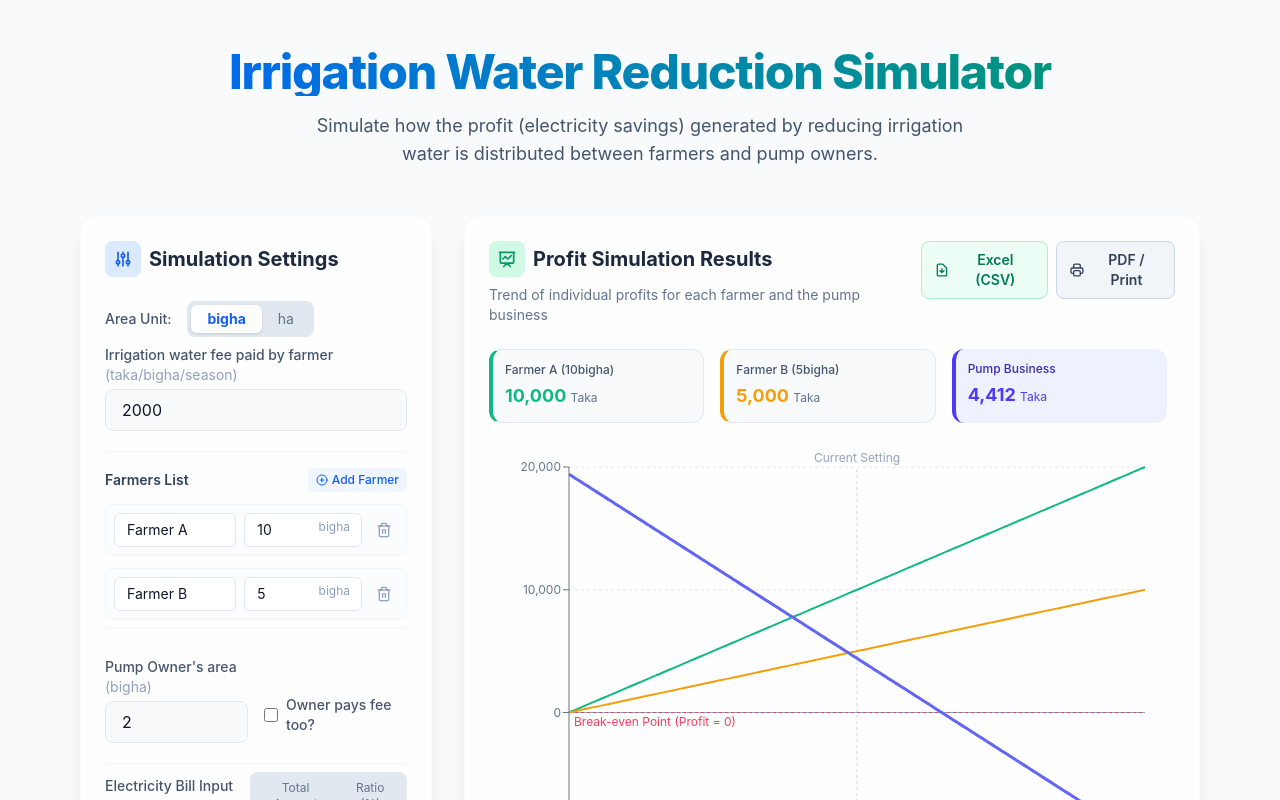
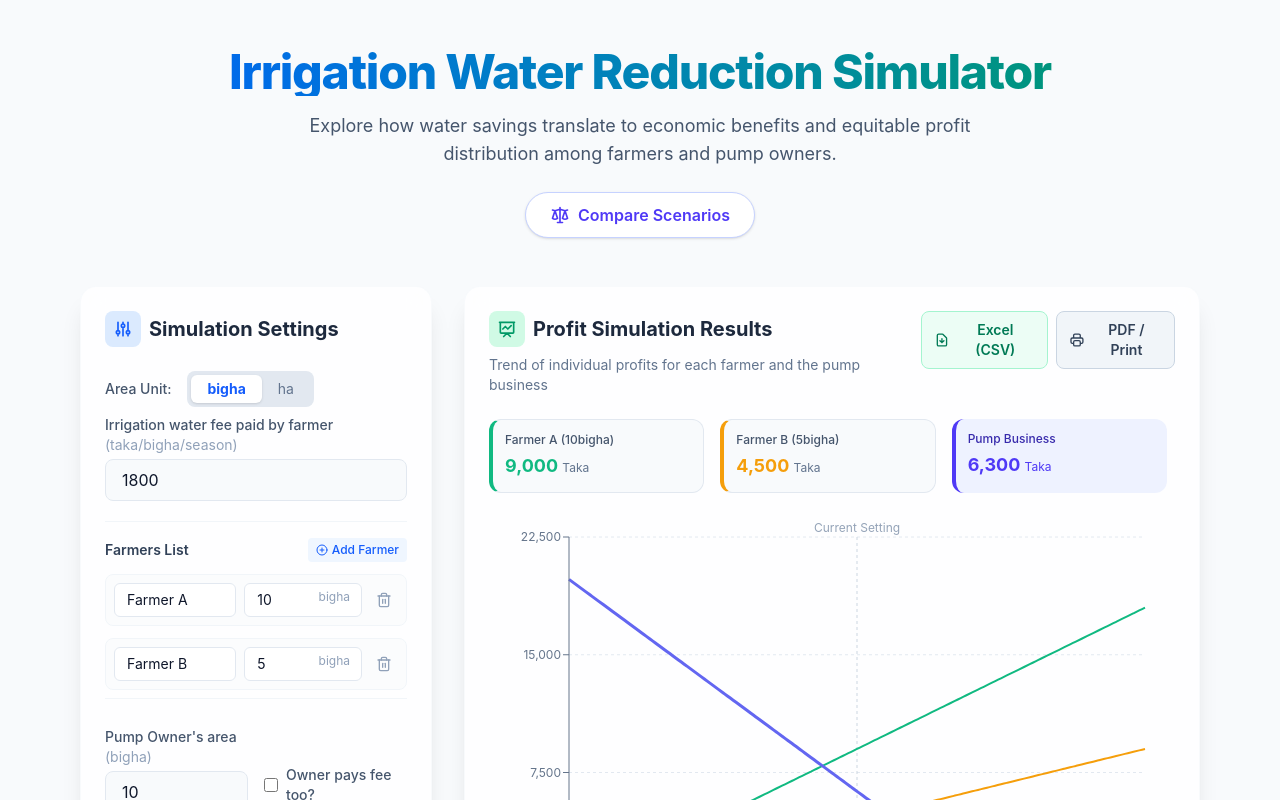
Before and after one commit to akamiyat-cyber/irrigation-simulator, a React (Vite) app: page / in a window 1280 px wide. Shown: the top 800 px of the page. Built offline with nearby package versions, Linux system fonts and the light colour scheme.

Commit message:
Add scenario comparison mode (split screen)

```diff
--- a/src/App.tsx
+++ b/src/App.tsx
@@ -3,28 +3,51 @@ import { InputForm } from './components/InputForm';
 import { SimulationChart } from './components/SimulationChart';
 import type { SimulationParams } from './types';
 
-function App() {
-  const [params, setParams] = useState<SimulationParams>({
-    fee: 2000,
-    farmers: [
+const INITIAL_FARMERS = [
   { id: '1', name: 'Farmer A', area: 10 },
   { id: '2', name: 'Farmer B', area: 5 }
-    ],
-    pumpOwnerArea: 2,
+];
+
+const INITIAL_PARAMS: SimulationParams = {
+  fee: 1800,
+  farmers: INITIAL_FARMERS,
+  pumpOwnerArea: 10,
   doesPumpOwnerPayFee: false,
-    pumpOwnerFee: 1500,
+  pumpOwnerFee: 1800,
   areaUnit: 'bigha',
+  electricityInputMode: 'total',
   electricity: 15000,
+  electricityRatio: 40,
   waterReductionRate: 20,
   returnRate: 50,
-  });
+};
+
+function App() {
+  const [params, setParams] = useState<SimulationParams>(INITIAL_PARAMS);
+  const [paramsB, setParamsB] = useState<SimulationParams>(INITIAL_PARAMS);
+  const [isCompareMode, setIsCompareMode] = useState(false);
 
   const handleParamChange = (key: keyof SimulationParams | Partial<SimulationParams>, value?: any) => {
-    if (typeof key === 'object') {
-      setParams((prev) => ({ ...prev, ...key }));
-    } else if (value !== undefined) {
-      setParams((prev) => ({ ...prev, [key]: value }));
+    if (typeof key === 'string') {
+      setParams(prev => ({ ...prev, [key]: value }));
+    } else {
+      setParams(prev => ({ ...prev, ...key }));
     }
+  };
+
+  const handleParamChangeB = (key: keyof SimulationParams | Partial<SimulationParams>, value?: any) => {
+    if (typeof key === 'string') {
+      setParamsB(prev => ({ ...prev, [key]: value }));
+    } else {
+      setParamsB(prev => ({ ...prev, ...key }));
+    }
+  };
+
+  const toggleCompareMode = () => {
+    if (!isCompareMode) {
+      setParamsB(JSON.parse(JSON.stringify(params)));
+    }
+    setIsCompareMode(!isCompareMode);
   };
 
   return (
@@ -39,12 +62,52 @@ function App() {
           <h1 className="text-4xl md:text-5xl font-extrabold text-transparent bg-clip-text bg-gradient-to-r from-blue-600 to-emerald-600 print:text-black mb-4 tracking-tight">
             Irrigation Water Reduction Simulator
           </h1>
-          <p className="text-lg text-slate-600 max-w-2xl mx-auto">
-            Simulate how the profit (electricity savings) generated by reducing irrigation water is distributed between farmers and pump owners.
+          <p className="text-lg text-slate-600 max-w-2xl mx-auto mb-6">
+            Explore how water savings translate to economic benefits and equitable profit distribution among farmers and pump owners.
           </p>
+          <button
+            onClick={toggleCompareMode}
+            className={`inline-flex items-center gap-2 px-6 py-2.5 rounded-full font-semibold transition-all shadow-sm print:hidden ${isCompareMode ? 'bg-indigo-600 text-white hover:bg-indigo-700 shadow-indigo-200' : 'bg-white text-indigo-600 border border-indigo-200 hover:bg-indigo-50'}`}
+          >
+            <svg className="w-5 h-5" fill="none" stroke="currentColor" viewBox="0 0 24 24" xmlns="http://www.w3.org/2000/svg"><path strokeLinecap="round" strokeLinejoin="round" strokeWidth={2} d="M3 6l3 1m0 0l-3 9a5.002 5.002 0 006.001 0M6 7l3 9M6 7l6-2m6 2l3-1m-3 1l-3 9a5.002 5.002 0 006.001 0M18 7l3 9m-3-9l-6-2m0-2v2m0 16V5m0 16H9m3 0h3"></path></svg>
+            {isCompareMode ? 'Disable Comparison' : 'Compare Scenarios'}
+          </button>
         </header>
 
-        <div className="grid grid-cols-1 lg:grid-cols-12 gap-8 items-stretch mb-12 print:mb-4 print:block">
+        {isCompareMode ? (
+          <div className="grid grid-cols-1 xl:grid-cols-2 gap-8 mb-12 print:mb-4 print:block">
+            {/* Scenario A */}
+            <div className="bg-blue-50/30 p-6 rounded-3xl border border-blue-100">
+              <h2 className="text-2xl font-bold text-center text-blue-800 mb-6 flex items-center justify-center gap-2">
+                <span className="bg-blue-200 text-blue-700 px-3 py-1 rounded-lg text-sm">Scenario A</span>
+              </h2>
+              <div className="grid grid-cols-1 gap-6">
+                <div className="print:hidden">
+                  <InputForm params={params} onChange={handleParamChange} />
+                </div>
+                <div className="print:w-full print:block">
+                  <SimulationChart params={params} />
+                </div>
+              </div>
+            </div>
+
+            {/* Scenario B */}
+            <div className="bg-emerald-50/30 p-6 rounded-3xl border border-emerald-100">
+              <h2 className="text-2xl font-bold text-center text-emerald-800 mb-6 flex items-center justify-center gap-2">
+                <span className="bg-emerald-200 text-emerald-700 px-3 py-1 rounded-lg text-sm">Scenario B</span>
+              </h2>
+              <div className="grid grid-cols-1 gap-6">
+                <div className="print:hidden">
+                  <InputForm params={paramsB} onChange={handleParamChangeB} />
+                </div>
+                <div className="print:w-full print:block">
+                  <SimulationChart params={paramsB} />
+                </div>
+              </div>
+            </div>
+          </div>
+        ) : (
+          <div className="grid grid-cols-1 lg:grid-cols-12 gap-8 items-stretch mb-12 print:mb-4 print:block max-w-6xl mx-auto">
             <div className="lg:col-span-4 print:hidden">
               <InputForm params={params} onChange={handleParamChange} />
             </div>
@@ -52,8 +115,10 @@ function App() {
               <SimulationChart params={params} />
             </div>
           </div>
+        )}
 
         {/* Calculation Formulas Section */}
+        {!isCompareMode && (
         <div className="bg-white/60 backdrop-blur-md rounded-2xl p-8 border border-slate-200/60 shadow-sm max-w-4xl mx-auto print:hidden">
           <h3 className="text-xl font-bold text-slate-800 mb-6 flex items-center gap-2">
             <span className="bg-indigo-100 text-indigo-600 p-2 rounded-lg">
@@ -166,6 +231,7 @@ function App() {
             )}
           </div>
         </div>
+        )}
       </div>
     </div>
   );
```
Lines whose indentation alone changed are shown as unchanged.
